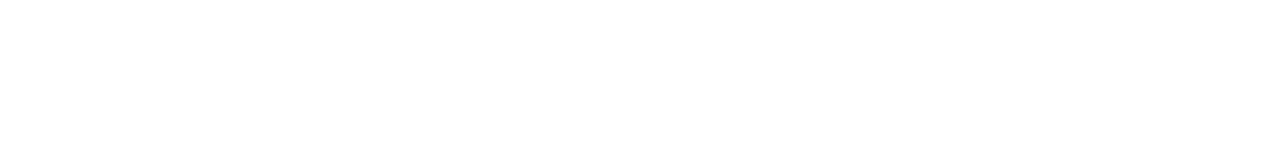
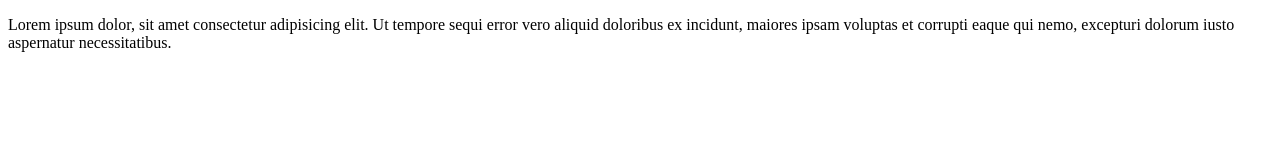
Before and after one commit to Asadbek2006/my-first-site, a plain HTML site: page index.html in a window 1280 px wide. Drawn offline with Linux system fonts and the light colour scheme.

Commit message:
se  commit

```diff
--- a/index.html
+++ b/index.html
@@ -1,12 +1,17 @@
 <!DOCTYPE html>
 <html lang="en">
+
 <head>
     <meta charset="UTF-8">
     <meta http-equiv="X-UA-Compatible" content="IE=edge">
     <meta name="viewport" content="width=device-width, initial-scale=1.0">
     <title>Git test</title>
 </head>
+
 <body>
+    <p>Lorem ipsum dolor, sit amet consectetur adipisicing elit. Ut tempore sequi error vero aliquid doloribus ex
+        incidunt, maiores ipsam voluptas et corrupti eaque qui nemo, excepturi dolorum iusto aspernatur necessitatibus.
+    </p>
+</body>
 
-</body>
 </html>
```
